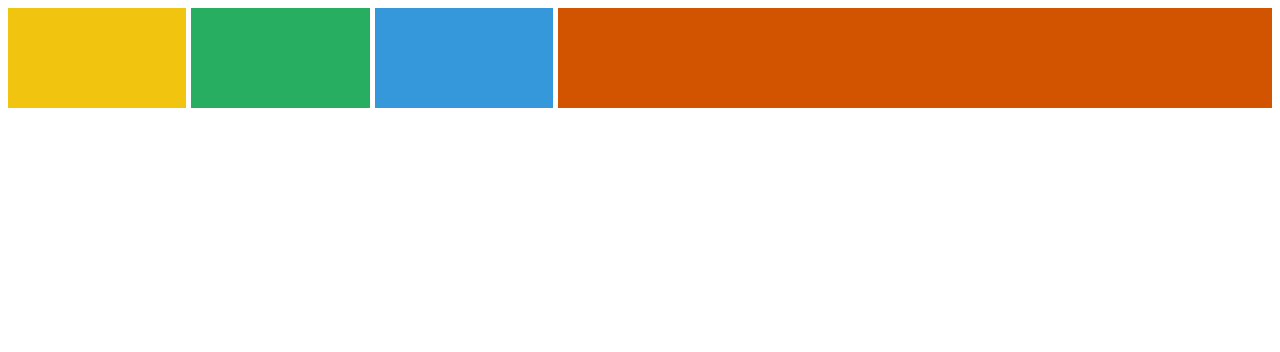
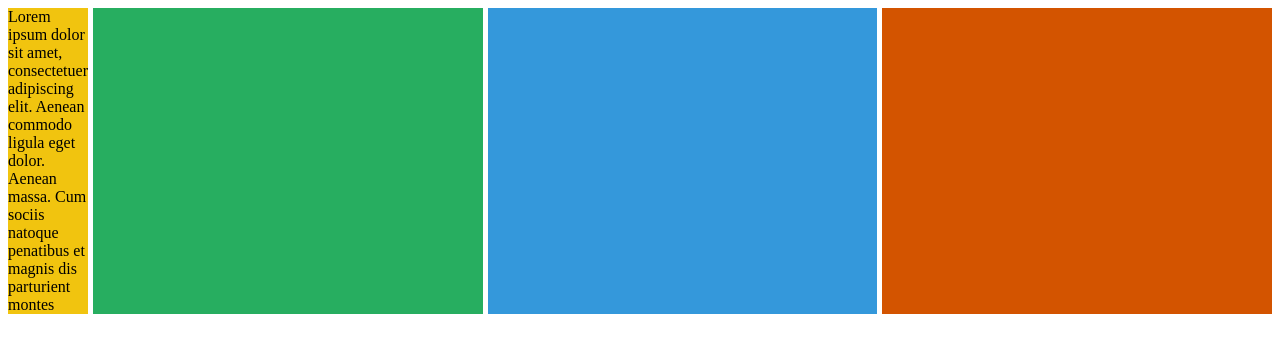
Before and after one commit to mina-raina-choi/css-master, a plain HTML site: page grid.html in a window 1280 px wide. Drawn offline with Linux system fonts and the light colour scheme.

Commit message:
minmax, max-content, min-content

```diff
--- a/grid.html
+++ b/grid.html
@@ -9,11 +9,12 @@
     <style>
         .father {
             display: grid;
-            grid-auto-rows: 100px;
+            /* grid-auto-rows: 100px; */
             grid-gap: 5px;
             /* fraction */
             /* grid-template-columns: 2fr 1fr 2fr 1fr; */
-            grid-template-columns: repeat(3, 1fr) 4fr;
+            /* grid-template-columns: minmax(400px, 2fr) repeat(3, 1fr); */
+            grid-template-columns: min-content repeat(3, 1fr);
 
             /* grid-template-areas: "header header header" "content content sidebar" "content content sidebar" "footer footer footer" */
 
@@ -50,7 +51,8 @@
 
 <body>
     <div class="father">
-        <div class="first"></div>
+        <div class="first">
+            Lorem ipsum dolor sit amet, consectetuer adipiscing elit. Aenean commodo ligula eget dolor. Aenean massa. Cum sociis natoque penatibus et magnis dis parturient montes</div>
         <div class="second"></div>
         <div class="third"></div>
         <div class="fourth"></div>
```
Also changed, not shown: README.md.
